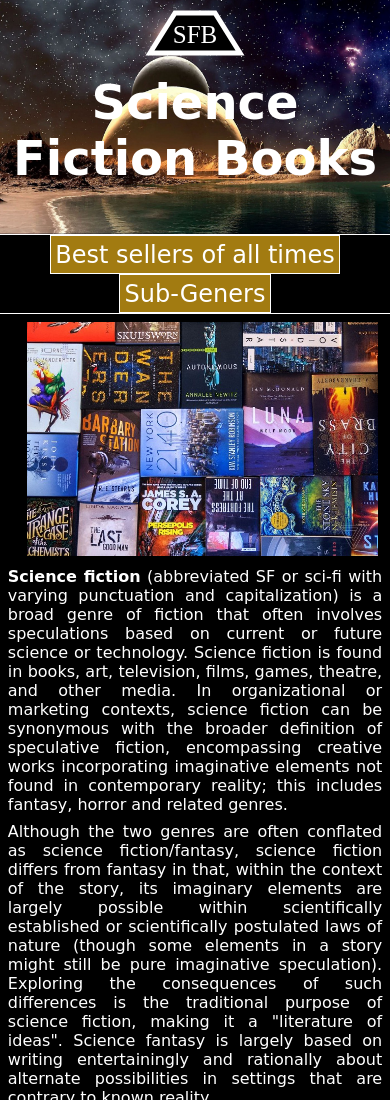
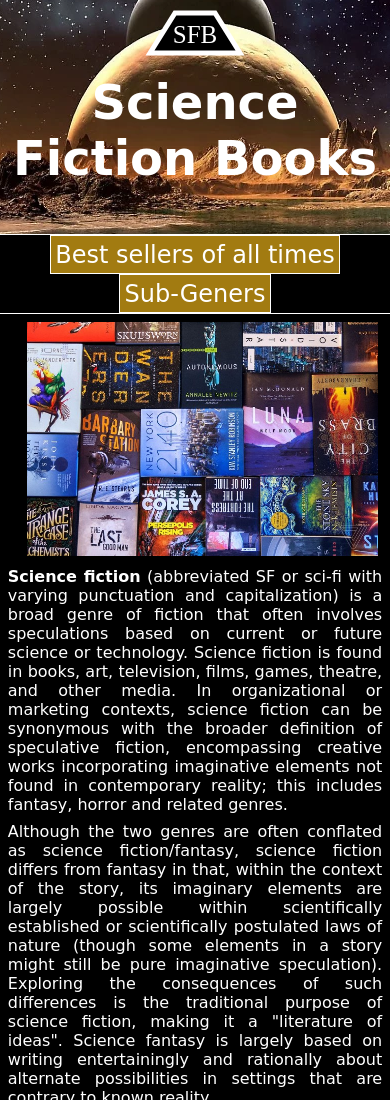
Before and after one commit to xriusb/science_fiction_books, a website built with Parcel: page src/index.html in a window 390 px wide. Shown: the top 1100 px of the page. Built offline with nearby package versions, Linux system fonts and the light colour scheme; a web font is replaced by a local one.

Commit message:
modify image file format to improve performance

```diff
--- a/src/css/styles.less
+++ b/src/css/styles.less
@@ -39,7 +39,10 @@
 }
 
 header {
-  background: #000 url(../img/main-header.jpeg) no-repeat bottom center;
+  background: #000 url(../img/main-header.webp) no-repeat center;
+  @media (max-width: 480px) {
+    background: #000 url(../img/main-header_small.webp) no-repeat center;
+  }
   background-size: cover;
   h1 {
     font-size: 3em;
```
Also changed, not shown: src/img/main-header.jpeg (deleted), src/img/main-header.webp (added), src/img/main-header_small.webp (added).
